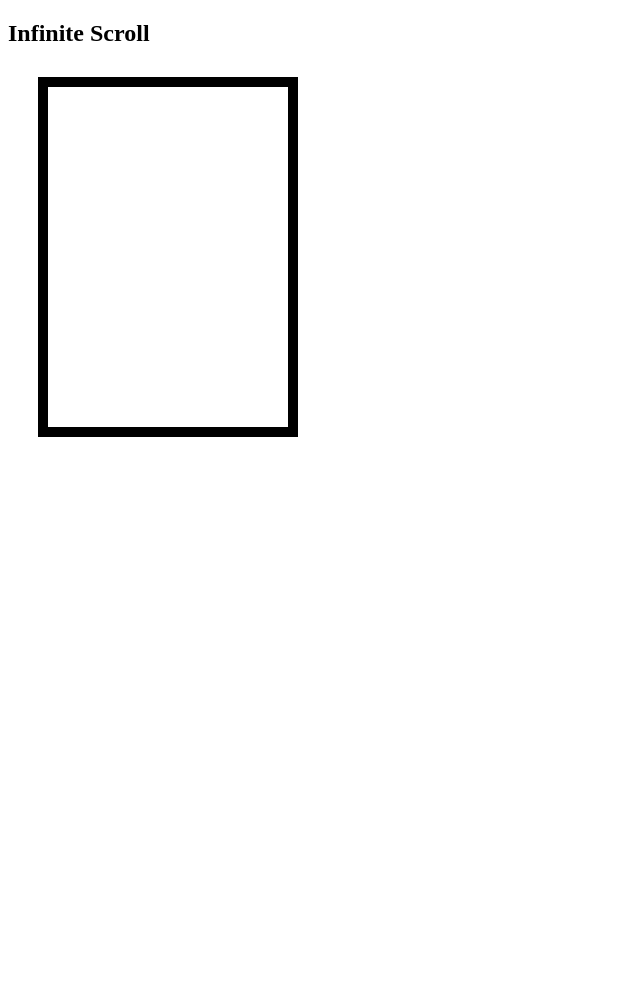
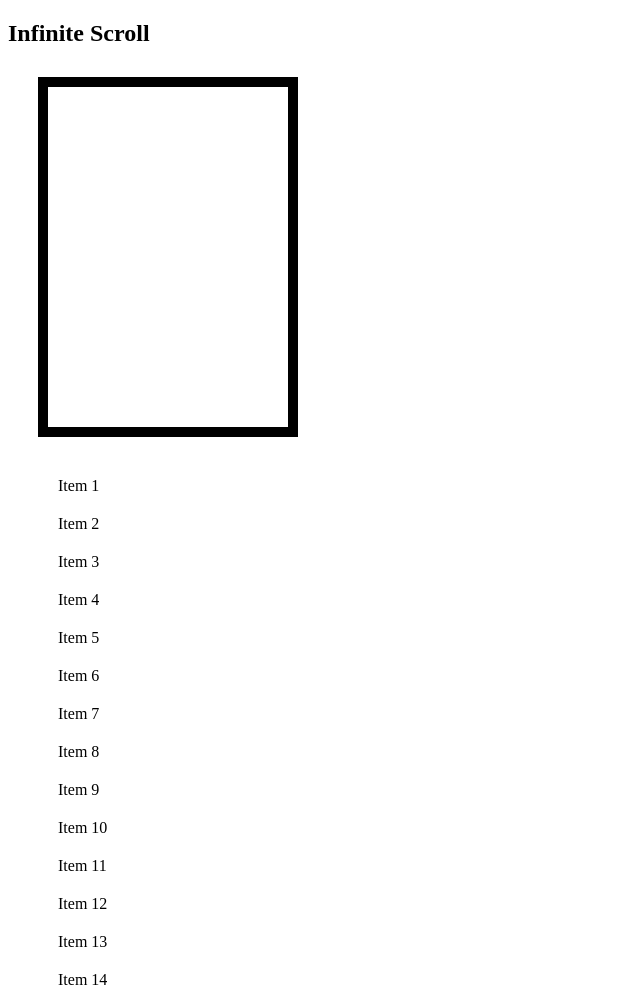
Before and after one commit to acciojob/infinite-scroll-Rudranil8, a website: page main.html in a window 1280 px wide. Shown: the whole page, without its empty margins (0-640 px from the left). Before the commit the page ends 800 px from the top, so only its background shows below. Drawn offline with Linux system fonts and the light colour scheme.

Commit message:
created a submission

```diff
--- a/main.html
+++ b/main.html
@@ -12,6 +12,7 @@
     <h2>Infinite Scroll</h2>
     <main>
       <ol id="infi-list"></ol>
+		<ul id="list"></ul>
     </main>
     <script src="./script.js"></script>
   </body>
```
